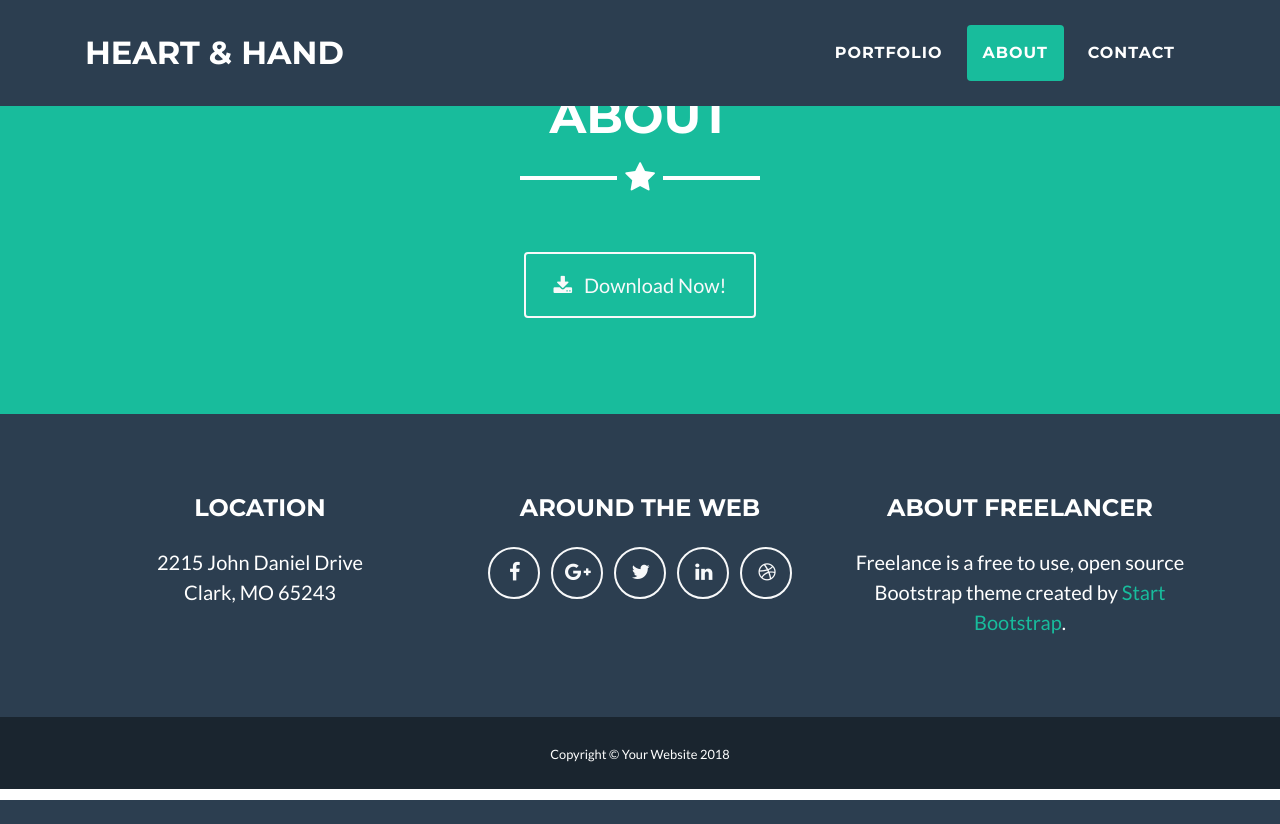
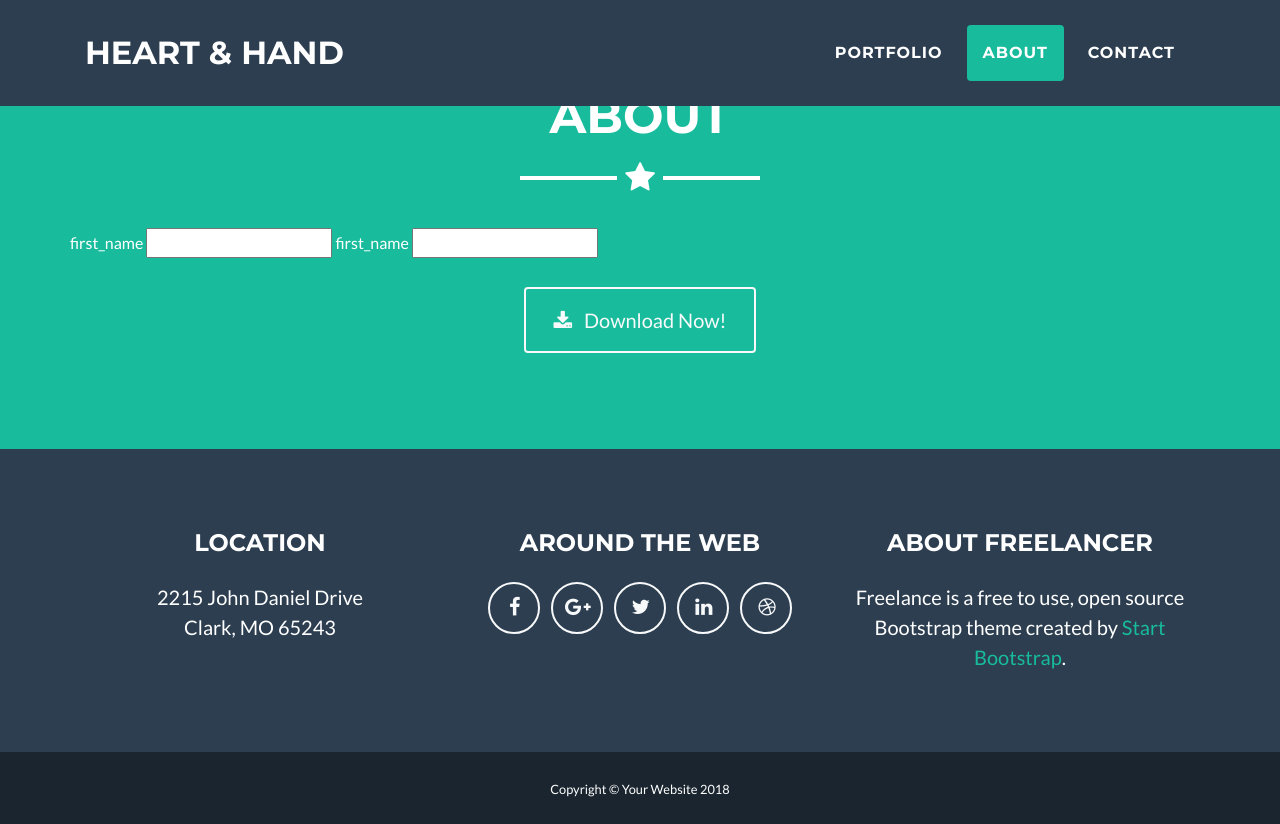
Before and after one commit to jayleth72/heart_-_hand, a Flask app: page /add_customer/ in a window 1280 px wide. Before the commit the page ends 800 px from the top, so only its background shows below. Run offline with Flask 2, Linux system fonts and the light colour scheme; the visitor is signed in with stand-in values (Sample User, id 1); some libraries are stand-ins or nearby versions.

Commit message:
added customer wtf forms

```diff
--- a/templates/add_customer.html
+++ b/templates/add_customer.html
@@ -13,6 +13,11 @@ Add Customer
     <div class="row">
      <form method="POST" action="{{ url_for('add_customer') }}">
         {{ form.csrf_token }}
+        {{ form.first_name.label }}
+        {{ form.first_name }}
+        {{ form.last_name.label }}
+        {{ form.last_name }}
+
      </form>
     </div>
     <div class="text-center mt-4">
```
